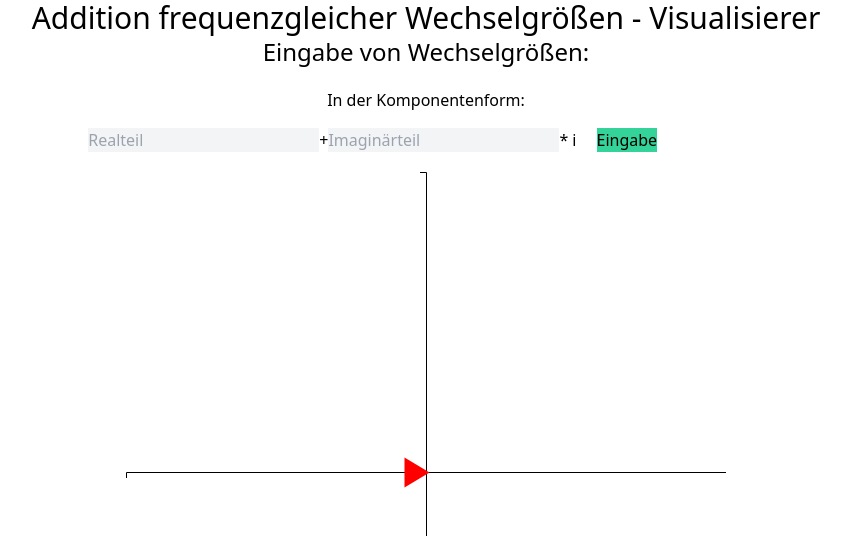
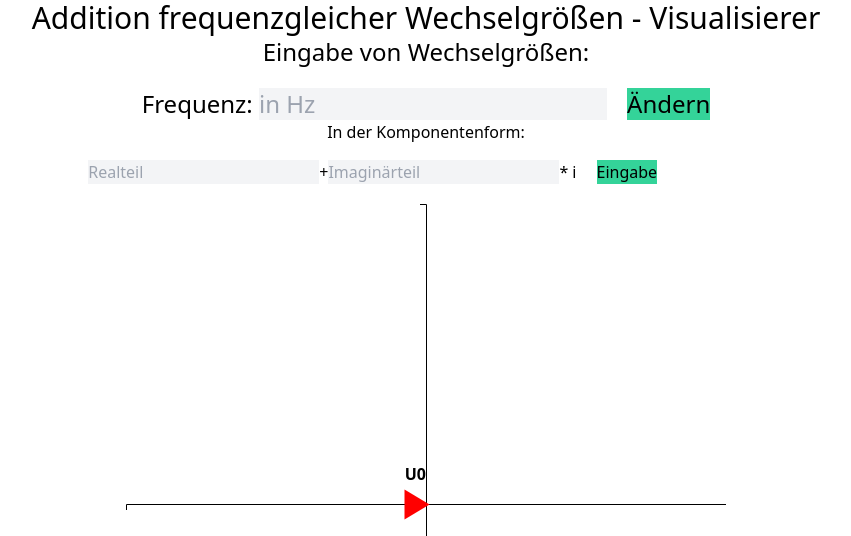
Before and after one commit to Julian-Sz/ete-addition-frequenzgleicher-wechselgroessen, a React (Create React App) app: page / in a window 1280 px wide. Both pictures are taken after a click on the input "Eingabe". Shown: the top 536 px of the page, without its empty margins (214-1065 px from the left). Built offline with nearby package versions, Linux system fonts and the light colour scheme.

Commit message:
funktionierende darstellung im zeiger und zeitdiagramm

```diff
--- a/src/App.js
+++ b/src/App.js
@@ -3,9 +3,11 @@ import "./App.css";
 import "./index.css";
 import InputPrompt from "./components/inputPrompt";
 import Zeigerdiagramm from "./components/zeigerdiagramm";
+import SpannungZeitdiagramm from "./components/spannung-zeitdiagramm";
 
 export const ACTIONS = {
   ADD_ZEIGER: "add-zeiger",
+  SET_FREQUENCY: "set-frequency",
   RESET: "reset",
 };
 
@@ -15,22 +17,39 @@ function App() {
       case ACTIONS.ADD_ZEIGER:
         if (action.payload.type === "kartesisch") {
           console.log(prev.zeigerarray);
+          let real = action.payload.real;
+          let imaginary = action.payload.imaginary;
+          let betrag = Math.sqrt(real ** 2 + imaginary ** 2);
+          let angle = Math.atan(imaginary / real);
+          if (real > 0 && imaginary < 0) {
+            angle = Math.atan(imaginary / real) + 2 * Math.PI;
+          } else if (real < 0) {
+            angle = Math.atan(imaginary / real) + Math.PI;
+          }
           return {
             zeigerarray: [
               ...prev.zeigerarray,
               {
-                real: action.payload.real,
-                imaginary: action.payload.imaginary,
+                real: real,
+                imaginary: imaginary,
+                betrag: betrag,
+                angle: angle,
               },
             ],
           };
         }
-        return;
+        break;
+      case ACTIONS.SET_FREQUENCY:
+        return { ...prev, frequency: action.payload };
       default:
         return prev;
     }
   };
-  const [store, dispatch] = useReducer(reducer, { zeigerarray: [] });
+  const [store, dispatch] = useReducer(reducer, {
+    zeigerarray: [],
+    frequenz: undefined,
+  });
+
   return (
     <div className="App flex flex-col justify-center">
       <header>
@@ -41,6 +60,7 @@ function App() {
       <main>
         <InputPrompt dispatch={dispatch} />
         <Zeigerdiagramm store={store} dispatch={dispatch} />
+        <SpannungZeitdiagramm store={store} dispatch={dispatch} />
       </main>
       <footer>©2021 by Julian Szigethy</footer>
     </div>
--- a/src/components/inputPrompt.js
+++ b/src/components/inputPrompt.js
@@ -5,11 +5,35 @@ export default function InputPrompt(props) {
   const [state, setState] = useState({
     real: undefined,
     imaginary: undefined,
+    frequency: undefined,
   });
 
   return (
     <div className="flex flex-col justify-center">
       <h2 className="text-2xl mb-5">Eingabe von Wechselgrößen:</h2>
+      <h3 className="text-2xl">
+        Frequenz:{" "}
+        <input
+          type="text"
+          placeholder="in Hz"
+          className="bg-gray-100 hover:bg-gray-300"
+          onChange={(e) => {
+            setState((prev) => ({ ...prev, frequency: e.target.value }));
+          }}
+        ></input>
+        <input
+          type="submit"
+          value="Ändern"
+          className="ml-5 bg-green-400 hover:bg-green-600"
+          onClick={() => {
+            console.log(state);
+            props.dispatch({
+              type: ACTIONS.SET_FREQUENCY,
+              payload: state.frequency,
+            });
+          }}
+        ></input>
+      </h3>
       <ul className="flex flex-col list-none">
         <li className="flex flex-col">
           <h3 className="mb-4">In der Komponentenform:</h3>
@@ -46,6 +70,10 @@ export default function InputPrompt(props) {
                     imaginary: state.imaginary,
                   },
                 });
+                props.dispatch({
+                  type: ACTIONS.SET_FREQUENCY,
+                  payload: state.frequency,
+                });
               }}
             ></input>
           </span>
--- a/src/components/zeigerdiagramm.js
+++ b/src/components/zeigerdiagramm.js
@@ -2,9 +2,7 @@ import React, { useRef, useEffect } from "react";
 import * as d3 from "d3";
 
 export default function Zeigerdiagramm(props) {
-  const maxBetrag = d3.max(props.store.zeigerarray, (zeiger) =>
-    Math.sqrt(zeiger.real ** 2 + zeiger.imaginary ** 2)
-  );
+  const maxBetrag = d3.max(props.store.zeigerarray, (zeiger) => zeiger.betrag);
 
   const scaleReal = d3
     .scaleLinear()
@@ -25,41 +23,33 @@ export default function Zeigerdiagramm(props) {
   useEffect(() => {
     d3.selectAll(".axis-zeiger").remove();
 
-    d3.select("#zeiger_svg")
+    d3.select("#zeiger-svg")
       .append("g")
       .attr("class", "axis-zeiger")
       .attr("transform", "translate(0, 300)")
       .call(realAxis);
-    d3.select("#zeiger_svg")
+    d3.select("#zeiger-svg")
       .append("g")
       .attr("class", "axis-zeiger")
       .attr("transform", "translate(300, 0)")
       .call(imaginaryAxis);
-  }, [props.store]);
+  }, [props.store, imaginaryAxis, realAxis]);
 
   return (
-    <div className="flex flex-col items-center">
+    <div className="flex flex-col items-center mb-20">
       <div className="relative" style={{ width: 600, height: 600 }}>
         {props.store.zeigerarray.map((zeiger, index) => {
-          let betrag = Math.sqrt(zeiger.real ** 2 + zeiger.imaginary ** 2);
-          let angle = Math.atan(zeiger.imaginary / zeiger.real);
-          if (zeiger.real > 0 && zeiger.imaginary < 0) {
-            angle = Math.atan(zeiger.imaginary / zeiger.real) + 2 * Math.PI;
-          } else if (zeiger.real < 0) {
-            angle = Math.atan(zeiger.imaginary / zeiger.real) + Math.PI;
-          }
-          console.log(betrag, angle);
           return (
             <div
               className="absolute"
               style={{
-                width: scaleReal(betrag) - 300,
+                width: scaleReal(zeiger.betrag) - 300,
                 top: 297.5,
                 left: 300,
                 height: 5,
                 backgroundColor: "red",
                 transformOrigin: "left",
-                transform: `rotate(${-angle}rad)`,
+                transform: `rotate(${-zeiger.angle}rad)`,
               }}
               key={index}
             >
@@ -74,10 +64,16 @@ export default function Zeigerdiagramm(props) {
                   transform: "translate(3.5px, -12.5px)",
                 }}
               ></div>
+              <div
+                className="absolute right-0 -top-10 font-bold"
+                style={{ transform: `rotate(${zeiger.angle}rad)` }}
+              >
+                U{index}
+              </div>
             </div>
           );
         })}
-        <svg id="zeiger_svg" height="600px" width="600px" ref={svg}></svg>
+        <svg id="zeiger-svg" height="600px" width="600px" ref={svg}></svg>
       </div>
     </div>
   );
```
